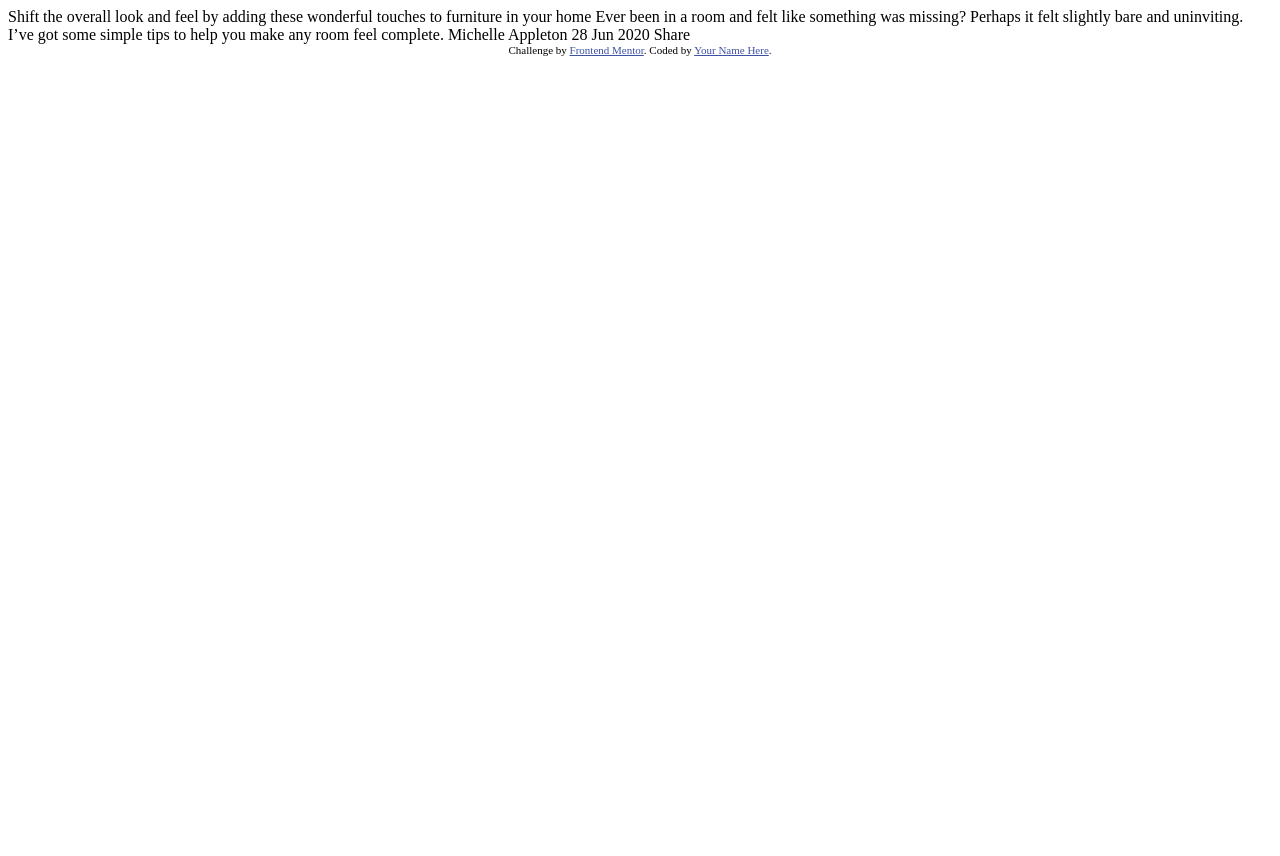
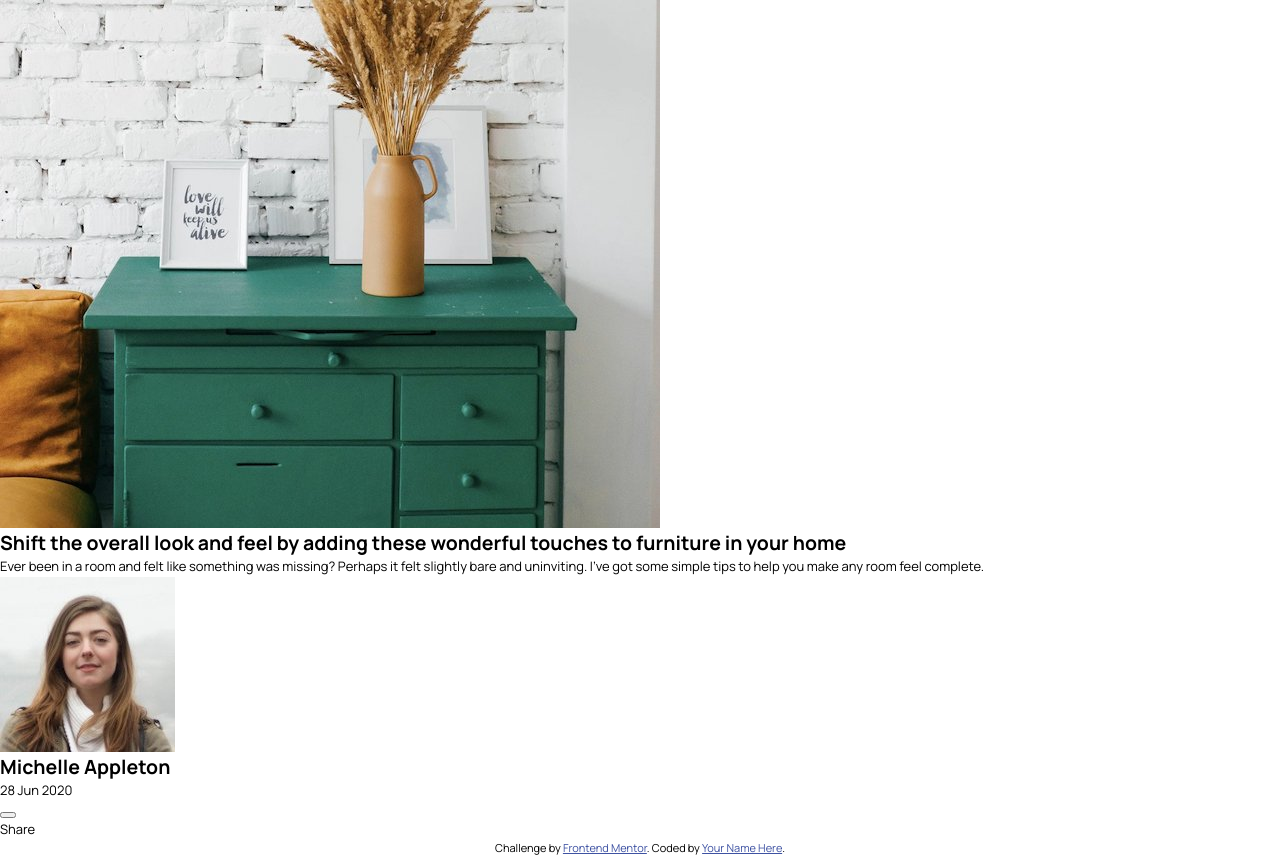
Before and after one commit to njmoon21/article-preview-component, a plain HTML site: page index.html in a window 1280 px wide. Before the commit the page ends 800 px from the top, so only its background shows below. Drawn offline with Linux system fonts and the light colour scheme.

Commit message:
Constructed HTML elements (except the share button). Also created style.css and main.js files

```diff
--- a/index.html
+++ b/index.html
@@ -2,31 +2,53 @@
 <html lang="en">
 <head>
 	<meta charset="UTF-8">
-  <meta name="viewport" content="width=device-width, initial-scale=1.0"> <!-- displays site properly based on user's device -->
+	<!-- displays site properly based on user's device -->
+	<meta name="viewport" content="width=device-width, initial-scale=1.0">
+
+	<!-- Importing Google Fonts -->
+	<link rel="preconnect" href="https://fonts.googleapis.com">
+	<link rel="preconnect" href="https://fonts.gstatic.com" crossorigin>
+	<link href="https://fonts.googleapis.com/css2?family=Manrope:wght@200..800&display=swap" rel="stylesheet">
+
+	<!-- Importing Javascript -->
+	<script defer src="./main.js"></script>
+
+	<!-- Importing CSS  -->
+	<link rel="stylesheet" href="style.css" class="rel">
 
 	<link rel="icon" type="image/png" sizes="32x32" href="./images/favicon-32x32.png">
 
-  <title>Frontend Mentor | Article preview component</title>
-
-  <!-- Feel free to remove these styles or customise in your own stylesheet 👍 -->
-  <style>
-    .attribution { font-size: 11px; text-align: center; }
-    .attribution a { color: hsl(228, 45%, 44%); }
-  </style>
+	<title>Nathan Jack Luna | Article preview component</title>
 </head>
 <body>
+	<main>
+		<article class="preview">
+			<picture class="preview__img">
+				<img src="./images/drawers.jpg" alt="Torquise Desk Furniture">
+			</picture>
 
-  Shift the overall look and feel by adding these wonderful
-  touches to furniture in your home
+			<div class="preview__content">
+				<h1 class="preview__captions">Shift the overall look and feel
+				by adding these wonderful touches to furniture in your home</h1>
 
-  Ever been in a room and felt like something was missing? Perhaps
-  it felt slightly bare and uninviting. I’ve got some simple tips
-  to help you make any room feel complete.
+				<p class="preview__description">Ever been in a room and felt like
+				something was missing? Perhaps it felt slightly bare and uninviting.
+				I've got some simple tips to help you make any room feel complete.</p>
 
-  Michelle Appleton
-  28 Jun 2020
+				<div class="preview__other-information">
+					<div class="preview__author-information">
+						<img src="./images/avatar-michelle.jpg" alt="Michelle's Avatar">
+						<h2 class="preview__author">Michelle Appleton</h2>
+						<p class="preview__date">28 Jun 2020</p>
+					</div>
+
+					<button class="share-button"></button>
+				</div>
 
 				Share
+			</div>
+		</article>
+	</main>
 
 	<div class="attribution">
 		Challenge by <a href="https://www.frontendmentor.io?ref=challenge" target="_blank">Frontend Mentor</a>.
--- /dev/null
+++ b/style.css
@@ -0,0 +1,71 @@
+/* Josh Comeau's CSS Reset */
+/* 1. Use a more-intuitive box-sizing model */
+*, *::before, *::after {
+    box-sizing: border-box;
+  }
+
+  /* 2. Remove default margin */
+  * {
+    margin: 0;
+  }
+
+  body {
+    /* 3. Add accessible line-height */
+    line-height: 1.5;
+    /* 4. Improve text rendering */
+    -webkit-font-smoothing: antialiased;
+  }
+
+  /* 5. Improve media defaults */
+  img, picture, video, canvas, svg {
+    display: block;
+    max-width: 100%;
+  }
+
+  /* 6. Inherit fonts for form controls */
+  input, button, textarea, select {
+    font: inherit;
+  }
+
+  /* 7. Avoid text overflows */
+  p, h1, h2, h3, h4, h5, h6 {
+    overflow-wrap: break-word;
+  }
+
+  /* 8. Improve line wrapping */
+  p {
+    text-wrap: pretty;
+  }
+  h1, h2, h3, h4, h5, h6 {
+    text-wrap: balance;
+  }
+
+  /*
+    9. Create a root stacking context
+  */
+  #root, #__next {
+    isolation: isolate;
+  }
+
+
+/* My own stylings */
+:root {
+    /* Color variables */
+    --clr-dark-grayish-blue: hsl(217, 19%, 35%);
+    --clr-desaturated-dark-blue: hsl(214, 17%, 51%);
+    --clr-grayish-blue: hsl(212, 23%, 69%);
+    --clr-light-grayish-blue: hsl(210, 46%, 95%);
+
+    /* Font variables */
+    --ff-manrope: 'Manrope', sans-serif;
+    --fw-500: 500;
+    --fw-700: 700;
+}
+
+body {
+    font-size: 13px;
+    font-family: var(--ff-manrope);
+}
+
+.attribution { font-size: 11px; text-align: center; }
+.attribution a { color: hsl(228, 45%, 44%); }
```
Also changed, not shown: main.js (added). Lines whose indentation alone changed are shown as unchanged.
